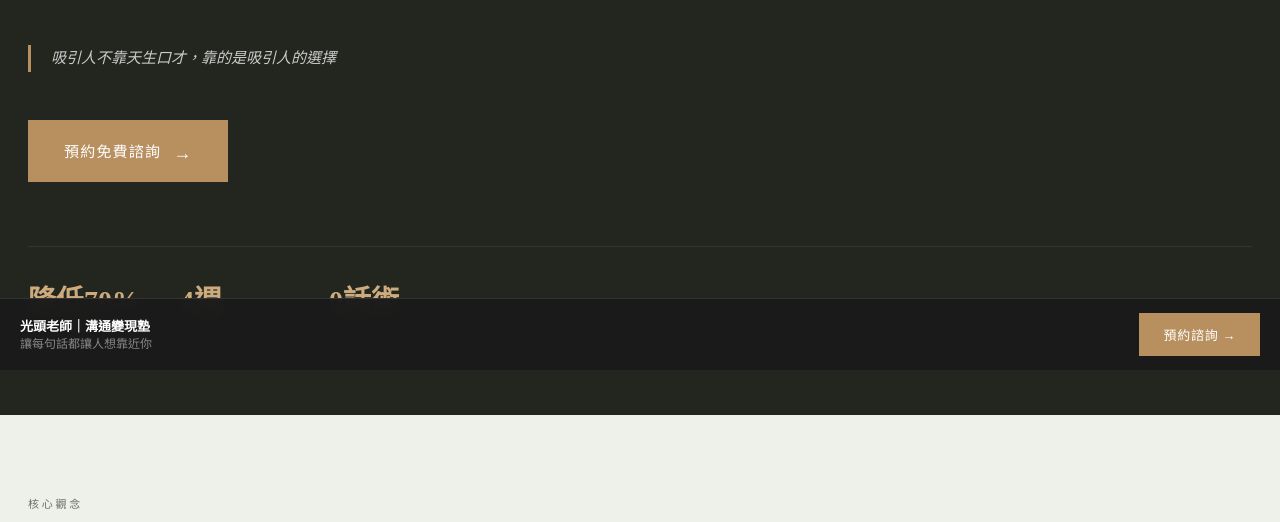
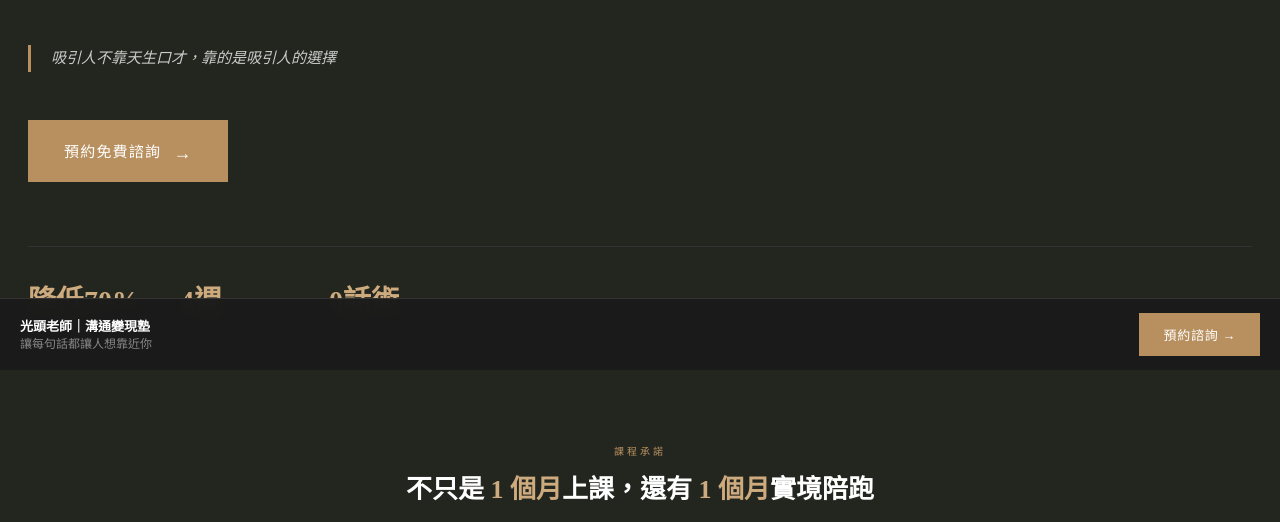
Before and after one commit to lightlovecommai-oss/comconvertai-level1lp, a plain HTML site: page lplevel1.html in a window 1280 px wide. Shown: the part 430-952 px from the top of the page. Drawn offline with Linux system fonts and the light colour scheme.

Commit message:
Add highlight banner: 1個月上課 + 1個月實境陪跑

```diff
--- a/lplevel1.html
+++ b/lplevel1.html
@@ -178,6 +178,12 @@
   .section-body { font-size: 14px; line-height: 1.9; color: #555; max-width: 480px; }
   .section-dark .section-body { color: #999; }
 
+  /* ── HIGHLIGHT BANNER ── */
+  .highlight-banner { background: var(--bg-dark); padding: 28px 28px; text-align: center; border-bottom: 3px solid var(--gold); }
+  .highlight-banner-eyebrow { font-family: var(--font-latin); font-size: 10px; letter-spacing: 0.3em; color: var(--accent); text-transform: uppercase; margin-bottom: 12px; }
+  .highlight-banner-text { font-family: var(--font-serif); font-size: clamp(18px, 5vw, 26px); font-weight: 900; color: var(--white); line-height: 1.5; }
+  .highlight-banner-text em { font-style: normal; color: var(--gold); }
+
   /* ── PHILOSOPHY ── */
   .philosophy-statement {
     font-family: var(--font-serif); font-size: clamp(22px, 6vw, 32px);
@@ -341,11 +347,12 @@ const LP = {
 
   // ── NAV ───────────────────────────────────────────────────
   nav: {
-    brand:   "溝通變現塾",
-    logoChar:"光",
-    ctaText:   "預約免費諮詢 →",
-    ctaUrl:    "https://calendly.com/lightlovecomm/60min",
-    enrollUrl: "https://lin.ee/r6two2F",
+    brand:      "溝通變現塾",
+    logoChar:   "光",
+    ctaText:    "預約免費諮詢 →",
+    ctaUrl:     "https://calendly.com/lightlovecomm/60min",
+    enrollUrl:  "https://lin.ee/r6two2F",
+    bannerHtml: "不只是 <em>1 個月</em>上課，還有 <em>1 個月</em>實境陪跑",
   },
 
   // ── HERO ──────────────────────────────────────────────────
@@ -660,6 +667,12 @@ const LP = {
   <div class="hero-stats" id="hero-stats"></div>
 </section>
 
+<!-- ── HIGHLIGHT BANNER ── -->
+<div class="highlight-banner">
+  <div class="highlight-banner-eyebrow">課程承諾</div>
+  <div class="highlight-banner-text" id="banner-text"></div>
+</div>
+
 <!-- ── PHILOSOPHY ── -->
 <section class="section" id="philosophy">
   <div class="section-label">核心觀念</div>
@@ -802,6 +815,9 @@ const LP = {
   document.getElementById('og-title').setAttribute('content', c.meta.title);
   document.getElementById('og-desc').setAttribute('content', c.meta.description);
   document.getElementById('og-image').setAttribute('content', c.meta.ogImage);
+
+  // banner
+  document.getElementById('banner-text').innerHTML = c.nav.bannerHtml;
 
   // nav
   document.getElementById('nav-logo-mark').textContent = c.nav.logoChar;
```
